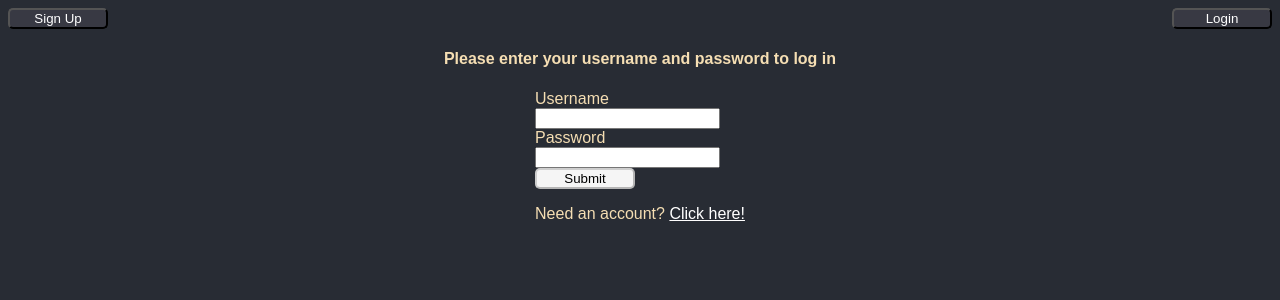
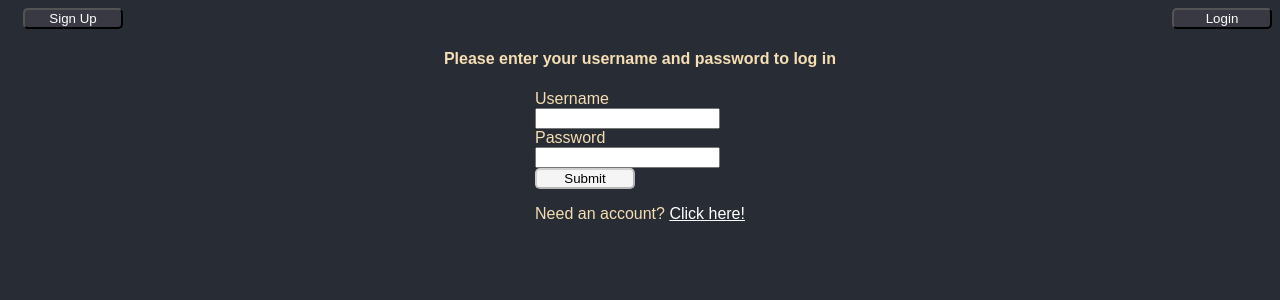
Before and after one commit to kevnguy/Chatroom-WebDev, an Angular app: page /login in a window 1280 px wide. Shown: the top 300 px of the page. Built offline with nearby package versions, Linux system fonts and the light colour scheme.

Commit message:
Fix overflow in chatroom

```diff
--- a/src/app/app.component.css
+++ b/src/app/app.component.css
@@ -3,7 +3,7 @@
     display: flex;
     justify-content:space-between;
     align-items: center;
-    padding: 0px;
+    padding: 0px 0px 0px 15px;
   }
 
   .navBtn{
--- a/src/app/room/room.component.css
+++ b/src/app/room/room.component.css
@@ -3,7 +3,7 @@
     /* top: 50px; */
     /* width: 99%; */
     width: -webkit-fill-available;
-    height: 90%;
+    height: 89%;
     display: flex;
     justify-content: space-between;
     justify-content: center;
@@ -31,7 +31,6 @@
   width: 20%;
   /* display: flex; */
   padding: 0px;
-  margin-right: 15px;
   /* border: 1px solid steelblue;
   border-radius: 5px; */
   background-color:rgb(53, 53, 53);
--- a/src/styles.css
+++ b/src/styles.css
@@ -3,7 +3,6 @@ body {
   background-color: rgb(40, 44, 52);
   color: wheat;
   overflow-x: hidden;
-  overflow-y: hidden;
 }
 
 a {
```
